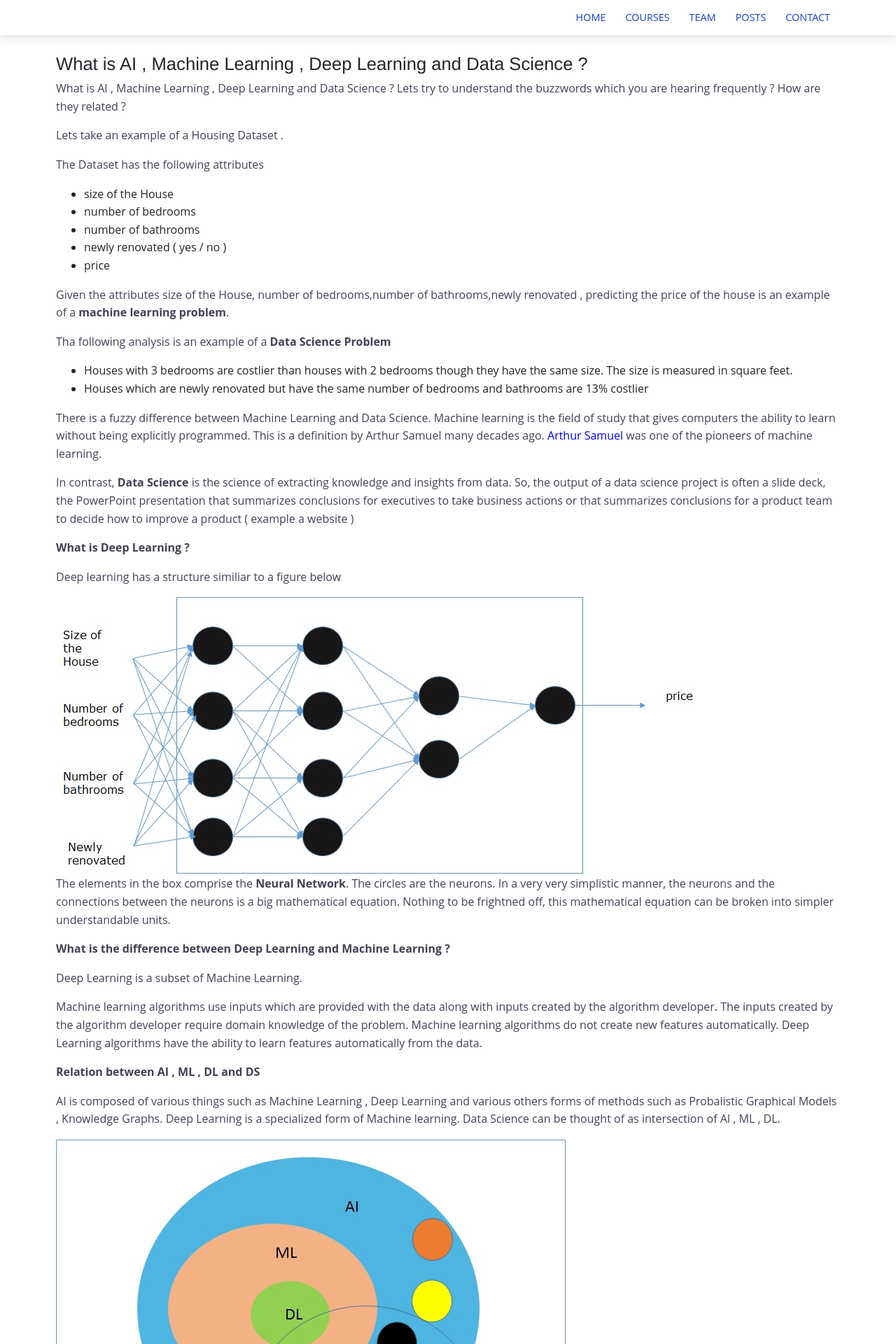
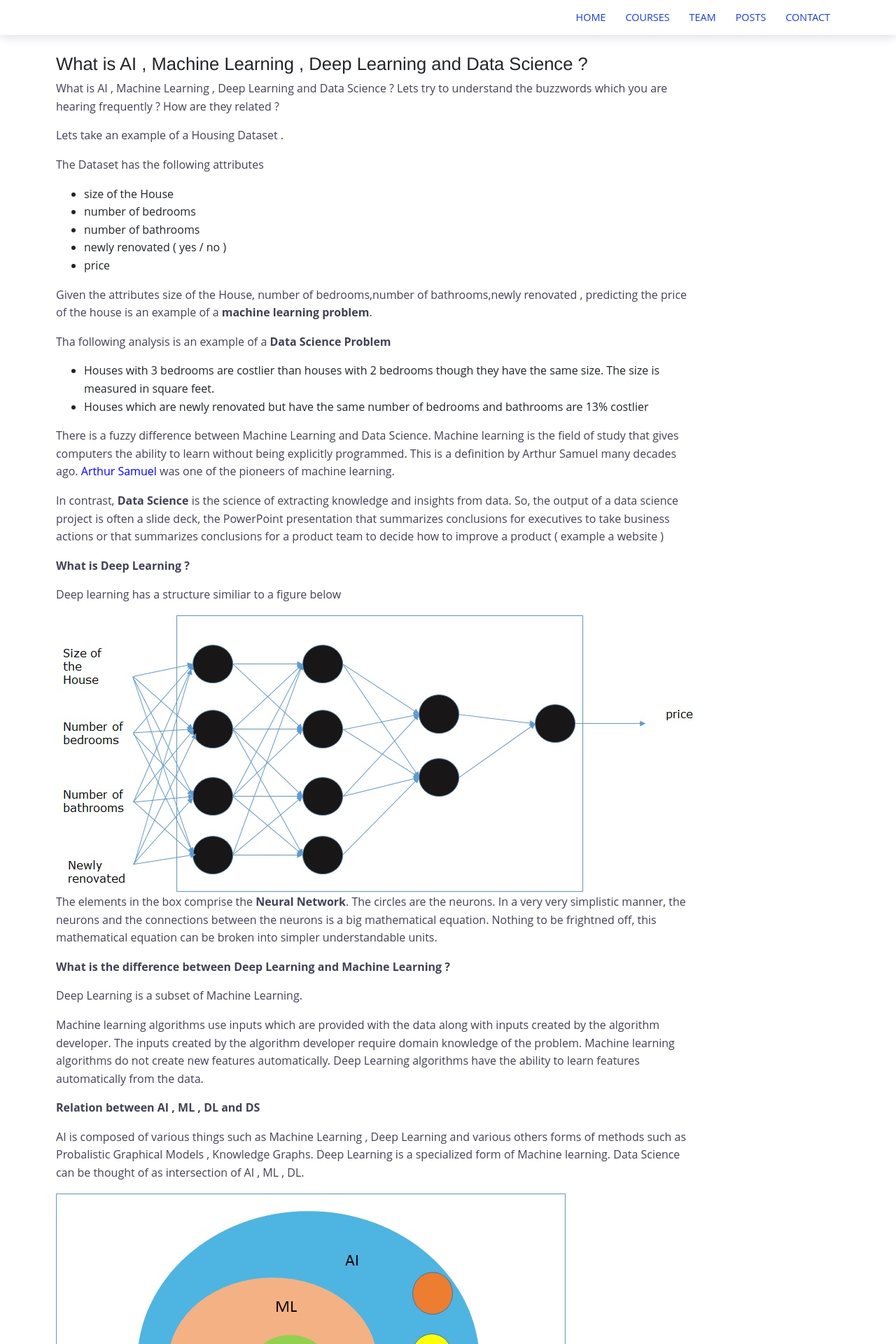
Before and after one commit to knowledgefoundation/knowledgefoundation.github.io, a Jekyll site: the page built from _posts/2019-07-01-business-analytics.md, in a window 1280 px wide. Shown: the top 1920 px of the page at 70% size. Built offline with Jekyll 4.4.1, drawn with Linux system fonts in a browser that asks for light colours.

Commit message:
Added Post 1

```diff
--- a/_layouts/post.html
+++ b/_layouts/post.html
@@ -6,7 +6,7 @@
 <div class="container pb-12">
     <div class="row">
 
-      <div class="col-12 col-md-12 mb-1">
+      <div class="col-12 col-md-8 mb-1">
         <div class="service service-summary">
           <div class="service-content">
             <h2 class="service-title">
```
